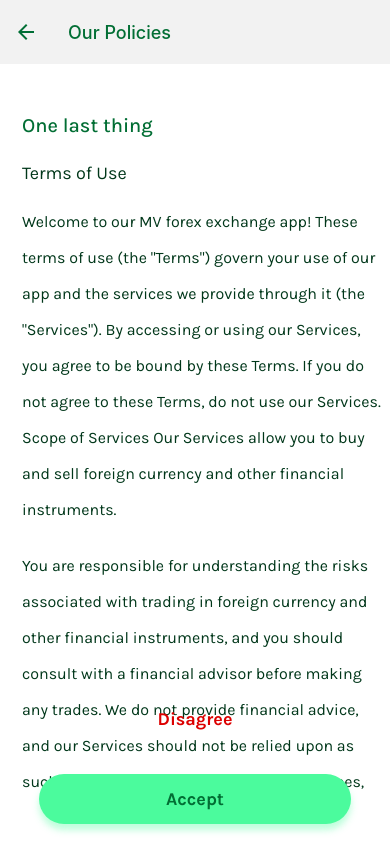
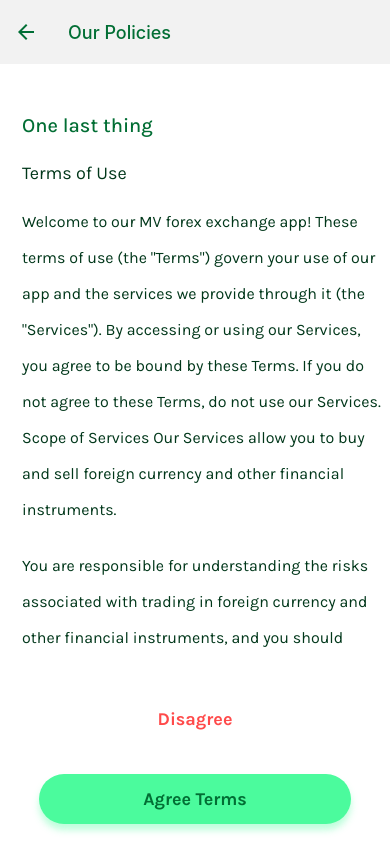
Before and after one commit to iamstr/mv-forex-app, a React Native app: screen /Terms in a window 390 px wide. Built offline with nearby package versions, Linux system fonts and the light colour scheme.

Commit message:
fix(linear gradient color): remove the double # from revert back to rgba for the color props for the linear gradient

```diff
--- a/screens/TermScreen.jsx
+++ b/screens/TermScreen.jsx
@@ -67,8 +67,7 @@ export default function TermScreen() {
         </ScrollView>
         <LinearGradient
           // Background Linear Gradient
-          colors={['##FFFFFF', '#f3fef8']}
-          end={{ x: 0.5, y: 1 }}
+          colors={['transparent', 'rgba(255,255,255,0.4)', 'rgba(255,255,255,.8)']}
           style={styles.buttonBackground}
         >
           <TouchableOpacity style={styles.transparentButton}>
@@ -80,7 +79,7 @@ export default function TermScreen() {
               navigation.navigate('Verify');
             }}
           >
-            <Text style={styles.loginText}>Accept</Text>
+            <Text style={styles.loginText}>Agree Terms</Text>
           </TouchableOpacity>
         </LinearGradient>
       </View>
@@ -110,6 +109,7 @@ const styles = StyleSheet.create({
   },
   buttonBackground: {
     alignItems: 'center',
+    backgroundColor: _themeColor.white,
     bottom: 0,
     // height: 100,
     left: 0,
@@ -119,17 +119,17 @@ const styles = StyleSheet.create({
   },
 
   container: {
+    alignItems: 'center',
     backgroundColor: _themeColor.white,
     flex: 1,
-    alignItems: 'center',
+    height: 2000, // Increase the height of the container
     justifyContent: 'center',
-    height: 2000, // Increase the height of the container
     // paddingBottom: 300,
     paddingTop: 0,
     position: 'relative',
   },
   danger: {
-    color: '#DC0000',
+    color: _themeColor.danger,
     fontFamily: 'Karla-Bold',
     fontSize: 18,
     textAlign: 'center',
```
